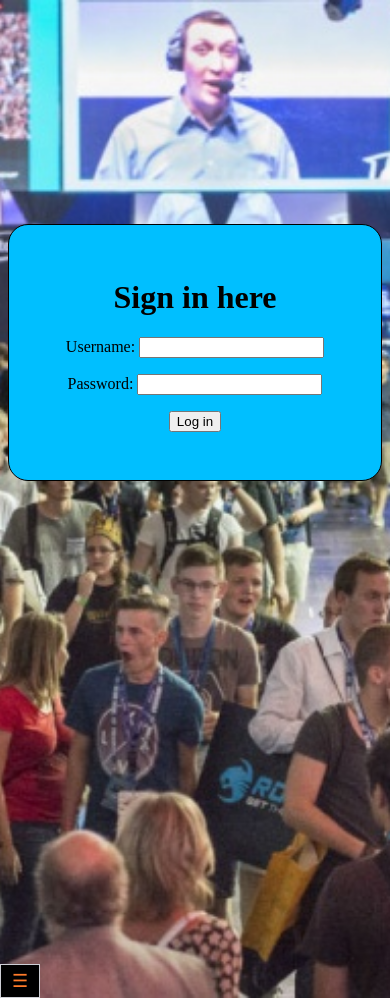
After one commit to DonNinja/VSH2B_skil4, a PHP site: page /sign_in.php in a window 390 px wide. The commit adds this page. Run offline with PHP 8.4, Linux system fonts and the light colour scheme.

Commit message:
Vann mikið í síma vefsíðunni, og kíkti smá að setja upp login function and such.

```diff
--- a/styles/main.css
+++ b/main.css
@@ -9,11 +9,13 @@ a, a:hover, a:visited {
 	margin: auto;
 }
 body {
-	background: #262626;
+	background: url(imgs/gamescom.jpg) no-repeat center fixed;
+	background-size: cover;
 }
 @media all and (max-width: 30em) {
 	.contallt {
 		max-width: 95%;
+		margin-top: 3em;
 	}
 	.tit {
 		background: rgba(0, 191, 255, 1);
@@ -27,30 +29,30 @@ body {
 		padding: .5em;
 	}
 	.cont3 {
-		background: rgba(0, 191, 255, 0.8);
+		background: rgba(0, 191, 255, 0.9);
 	}
 	.tital {
 		font-size: 115%;
 		text-align: center;
 		text-decoration: underline;
 	}
-	input {
+	#toggle {
 		display: none;
 	}
 	nav {
 		text-align: center;
 	}
-	label, .navv {
+	.lable, .navv {
 	  border: 1px solid #cecfd5;
 	  width: 100%;
 	}
-	label {
+	.lable {
 	  background-color: black;
 	  color: #ff7b29;
 	  cursor: pointer;
 	  font-size: 18px;
 	  padding: 5px 9px;
-	  top: 0;
+	  bottom: 0;
 	  left: 0;
 	  text-align: center;
 	  font-stretch: 150%;
@@ -58,32 +60,33 @@ body {
 	  height: 22px;
 	  position: fixed;
 	}
-	label:hover {
+	.lable:hover {
 	  color: #ff7b29;
 	}
-	input:checked + label {
+	#toggle:checked + .lable {
 	  box-shadow: inset 0 0px 0px rgb(0, 0, 0);
 	  color: white;
 	}
 	.cont3 {
 		position: fixed;
-		top: 1em;
+		bottom: 2em;
 		left: 0;
 		width: 100%;
 	  	max-height: 0;
 	 	overflow: hidden;
-		transition: all 3s ease;
+		transition: all 1.5s ease;
 		border: none;
+
 	}
-	input:checked ~ .cont3 {
+	#toggle:checked ~ .cont3 {
 		max-height: 8em;
 		width: 100%;
 		position: fixed;
-		top: 1em;
+		bottom: 2em;
 		left: 0;
-		transition: all 3s ease;
+		transition: all 1.5s ease;
 	}
-	input:checked ~ nav {
+	#toggle:checked ~ nav {
 		text-align: center;
 	}
 	.navv {
@@ -100,4 +103,21 @@ body {
 	.navi:last-child {
 	 	border-bottom: 0;
 	}
+	.navi {
+		height: 30px;
+		text-align: center;
+		vertical-align: middle;
+		line-height: 30px;
+	}
+	form {
+		background: rgba(0, 191, 255, 1);
+		padding: 2em;
+		border: 1px black solid;
+		border-radius: 20px;
+		text-align: center;
+		margin-top: 60%;
+	}
 }
+@media all and (max-width: 60em;) {
+
+}
--- /dev/null
+++ b/sign_in.php
@@ -0,0 +1,36 @@
+<!DOCTYPE html>
+<html>
+<head>
+	<meta http-equiv="Content-Type" content="text/html; charset=UTF-8">
+	<meta name="viewport" content="width=device-width, initial-scale=1.0">
+	<link rel="stylesheet" type="text/css" href="main.css">
+	<link rel="icon" href="http://www.gamescom-cologne.com/redaktionell/gamescom_1/img_32/layout_25/gamescom_favicon_32x32.jpg">
+	<title>Login</title>
+</head>
+<body>
+		<input type="checkbox" id="toggle">
+			<label for="toggle" class="lable">&#9776;</label>
+			<nav class="cont3">
+				<div class="navv">
+					<a href="index.php"><nav class="navi navi-1 navi-y">Home</nav></a>
+					<a href="sign_in.php"><nav class="navi navi-2 navi-y">Sign in</nav></a>
+					<a href="hlutir.php"><nav class="navi navi-2 navi-y">Activities</nav></a>
+					<a href="sign_up.php"><nav class="navi navi-4 navi-y">Sign up</nav></a>
+				</div>
+			</nav>
+	<form method="post" action="">
+		<p><h1>Sign in here</h1></p>
+	    <p>
+	        <label for="username">Username:</label>
+	        <input type="text" name="username" id="username" required>
+	        </p>
+	    <p>
+	        <label for="password">Password:</label>
+	        <input type="password" name="password" id="password" required>
+	    </p>
+	    <p>
+	        <input name="login" type="submit" value="Log in">
+	    </p>
+	</form>
+</body>
+</html>
```
Also changed, not shown: hlutir.php (added, +22 -0 lines), index.php (+6 -6 lines), sign_up.php (added, +36 -0 lines), imgs/gamescom.jpg (added).
